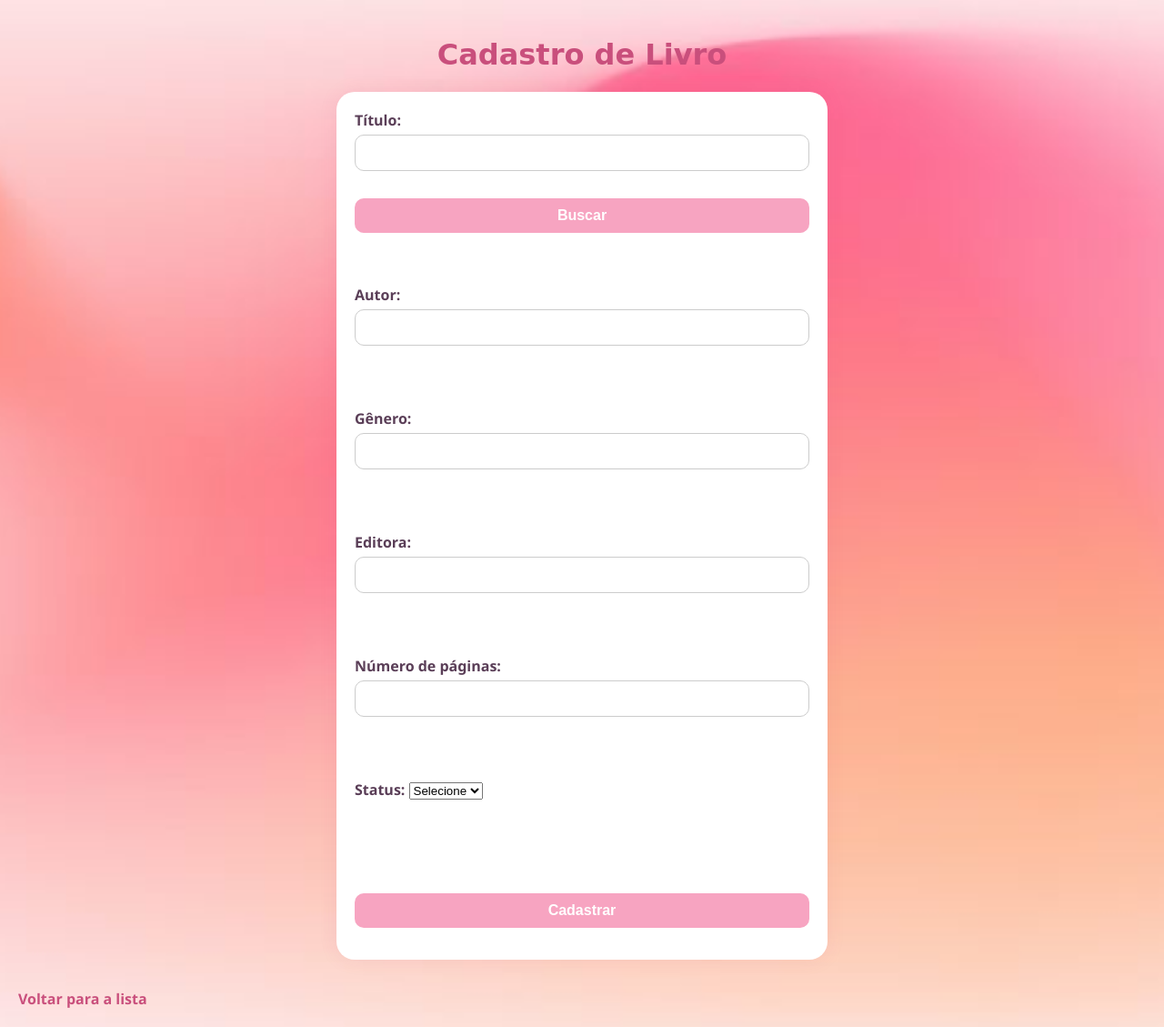
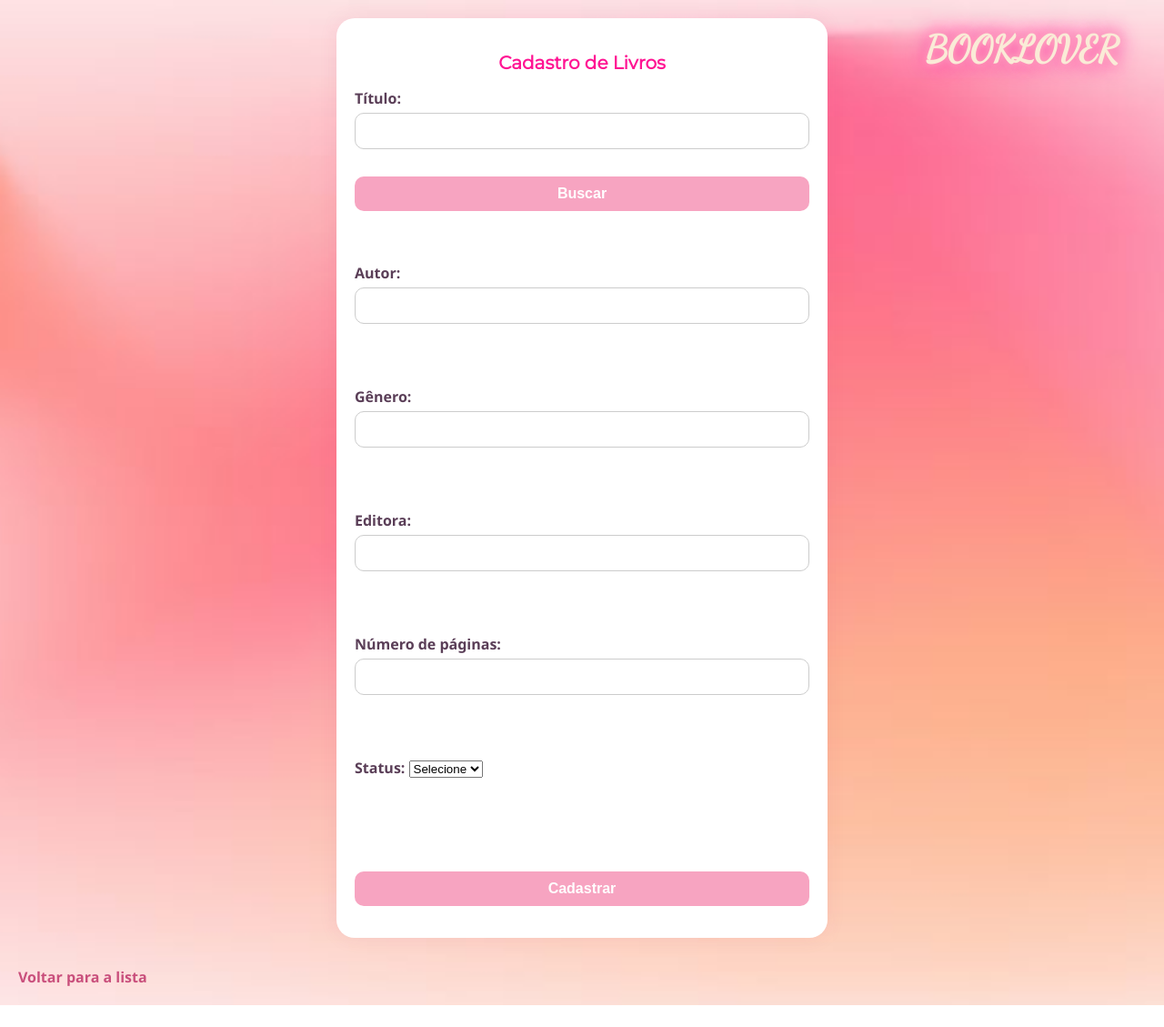
Before and after one commit to GiovanaSantoss/BOOKLOVER, a PHP site: page /cadastrar.php in a window 1280 px wide. Shown: the whole page at 91% size. After the commit the page ends 1105 px from the top, so only its background shows below. Run offline with PHP 8.4, Linux system fonts and the light colour scheme; the visitor is signed in with stand-in values (Sample User, id 1).

Commit message:
Alteração CSS na pagina de cadastro de livros

```diff
--- a/cadastrar.php
+++ b/cadastrar.php
@@ -17,8 +17,128 @@ if ($_SERVER["REQUEST_METHOD"] == "POST" && isset($_POST['titulo'])) {
     $total_paginas = $_POST['total_paginas'];
     $status = $_POST['status'];
     $capa = $_POST['capa'];
+    $confirmado = isset($_POST['confirmado']) ? $_POST['confirmado'] : 'nao';
 
-    $sql = "INSERT INTO books (titulo, autor, genero, editora, total_paginas, capa, usuario_id) VALUES ( ?, ?, ?, ?, ?, ?, ?)";
+
+    $checkSql = "SELECT id FROM books WHERE titulo = ? AND usuario_id = ?";
+    $stmtCheck = $conn->prepare($checkSql);
+    $stmtCheck->bind_param("si", $titulo, $usuarioId);
+    $stmtCheck->execute();
+    $stmtCheck->store_result();
+
+    if ($stmtCheck->num_rows > 0 && $confirmado !== 'sim') {
+    ?>
+    <!DOCTYPE html>
+    <html lang="pt-br">
+    <head>
+        <meta charset="UTF-8">
+        <title>Confirmação</title>
+        <link rel="stylesheet" href="style.css">
+		<link href="https://fonts.googleapis.com/css2?family=Poppins&display=swap" rel="stylesheet">
+		<link href="https://fonts.googleapis.com/css2?family=Dancing+Script&display=swap" rel="stylesheet">
+		<link href="https://fonts.googleapis.com/css2?family=Montserrat&display=swap" rel="stylesheet">
+
+        <style>
+		  body, html {
+			height: 100%;
+			margin: 0;
+			padding: 0;
+
+		  }
+
+		  .container-confirmacao {
+			display: flex;
+			align-items: center;
+			justify-content: center;
+			background-color: #f8f9fa;
+			height: 100vh;
+			background-image: url('images/imagemfundo.png');
+		    background-repeat: no-repeat;
+		    background-size: cover;
+		    background-position: center;
+		}
+
+		  .caixa-confirmacao {
+			background: #fff3cd;
+			border: 1px solid #ffeeba;
+			padding: 20px;
+			max-width: 500px;
+			width: 90%;
+			text-align: center;
+			border-radius: 8px;
+			font-family: Arial, sans-serif;
+			box-shadow: 0 0 10px rgba(0,0,0,0.1);
+			font-weight: bold;
+		  }
+
+		  .caixa-confirmacao button {
+			margin: 10px;
+			padding: 10px 20px;
+			font-weight: bold;
+			cursor: pointer;
+		  }
+
+		  .caixa-confirmacao button:hover{
+			background-color: #FF1493;
+		  }
+		  .titulo {
+		  position: absolute;
+		  font-size: 2.5em;
+		  font-family: 'Dancing Script', cursive;
+		  color: #FAEBD7;
+		  text-shadow: 0 0 8px #FFB6C1, 0 0 15px #FF69B4, 0 0 25px #FF1493;
+		  margin-top: 20px;
+		  text-align: right;
+		  width: 100%;
+		  top: 30px;
+		  right: 50px;
+		  margin: 0;
+		}
+		.frase{
+			position:absolute;
+			text-align: left;
+			margin-top: 20px;
+			width: 100%;
+			top: 30px;
+			left: 50px;
+			margin: 0;
+			font-size: 15px;
+			color: #C2185B;
+			font-family: 'Montserrat', sans-serif;
+		}
+		</style>
+
+    </head>
+    <body>
+	<div class="container-confirmacao">
+		<div style="text-align: right;">
+			<h1 class="titulo">BOOKLOVER</h1>
+		</div>
+		<div style="text-align: left;">
+			<h1 class="frase">You're on your own, kid 💖</h1>
+		</div>
+        <div class="caixa-confirmacao">
+            <p>⚠️ Você já cadastrou esse livro antes.</p>
+            <p>Deseja adicionar novamente mesmo assim?</p>
+            <form method="POST" action="cadastrar.php">
+                <?php
+                foreach ($_POST as $chave => $valor) {
+                    echo "<input type='hidden' name='" . htmlspecialchars($chave) . "' value='" . htmlspecialchars($valor, ENT_QUOTES) . "'>";
+                }
+                ?>
+                <input type="hidden" name="confirmado" value="sim">
+                <button type="submit">Sim, adicionar</button>
+                <a href="cadastrar.php"><button type="button">Cancelar</button></a>
+            </form>
+        </div>
+		</div>
+    </body>
+    </html>
+    <?php
+    exit;
+}
+
+    $sql = "INSERT INTO books (titulo, autor, genero, editora, total_paginas, capa, usuario_id) VALUES (?, ?, ?, ?, ?, ?, ?)";
     $stmt = $conn->prepare($sql);
     $stmt->bind_param("ssssssi", $titulo, $autor, $genero, $editora, $total_paginas, $capa, $usuarioId);
 
@@ -36,9 +156,10 @@ if ($_SERVER["REQUEST_METHOD"] == "POST" && isset($_POST['titulo'])) {
         echo "Erro ao cadastrar: " . $stmt->error;
     }
 
-		$stmtLivro->close();
+    $stmt->close();
     $conn->close();
 }
+
 ?>
 <!DOCTYPE html>
 <html lang="pt-br">
@@ -46,6 +167,32 @@ if ($_SERVER["REQUEST_METHOD"] == "POST" && isset($_POST['titulo'])) {
   <meta charset="UTF-8">
   <title>Cadastrar Livro</title>
   <link rel="stylesheet" href="style.css">
+  <link href="https://fonts.googleapis.com/css2?family=Poppins&display=swap" rel="stylesheet">
+  <link href="https://fonts.googleapis.com/css2?family=Dancing+Script&display=swap" rel="stylesheet">
+  <link href="https://fonts.googleapis.com/css2?family=Montserrat&display=swap" rel="stylesheet">
+  <style>
+	 .titulo {
+		  position: absolute;
+		  font-size: 2.5em;
+		  font-family: 'Dancing Script', cursive;
+		  color: #FAEBD7;
+		  text-shadow: 0 0 8px #FFB6C1, 0 0 15px #FF69B4, 0 0 25px #FF1493;
+		  margin-top: 20px;
+		  text-align: right;
+		  width: 100%;
+		  top: 30px;
+		  right: 50px;
+		  margin: 0;
+		}
+
+	.subtitulo{
+		font-family: 'Montserrat', sans-serif;
+		color: #FF1493;
+		text-align: center;
+		font-size: 20px;
+	}
+  </style>
+
   <script>
   function buscarLivro() {
     const titulo = document.getElementById('titulo').value;
@@ -115,12 +262,13 @@ if ($_SERVER["REQUEST_METHOD"] == "POST" && isset($_POST['titulo'])) {
     document.getElementById('resultados').innerHTML = '';
   }
 </script>
+</head>
 
-</head>
 <body>
-  <h1>Cadastro de Livro</h1>
+  <h1 class="titulo">BOOKLOVER</h1>
 
   <form method="POST" action="cadastrar.php">
+  <h2 class="subtitulo">Cadastro de Livros</h2>
     <label>Título: <input type="text" name="titulo" id="titulo" required></label>
     <button type="button" id="buscar" onclick="buscarLivro()">Buscar</button><br><br>
 	<div id="resultados" style="margin-top: 20px;"></div>
--- a/index.php
+++ b/index.php
@@ -81,8 +81,6 @@ if ($result && $result->num_rows > 0) {
 	<div style="text-align: right;">
 		<h1 class="titulo">BOOKLOVER</h1>
 	</div>
-
-
 
 
     <div class="container-livros">
```
Lines whose indentation alone changed are shown as unchanged.
